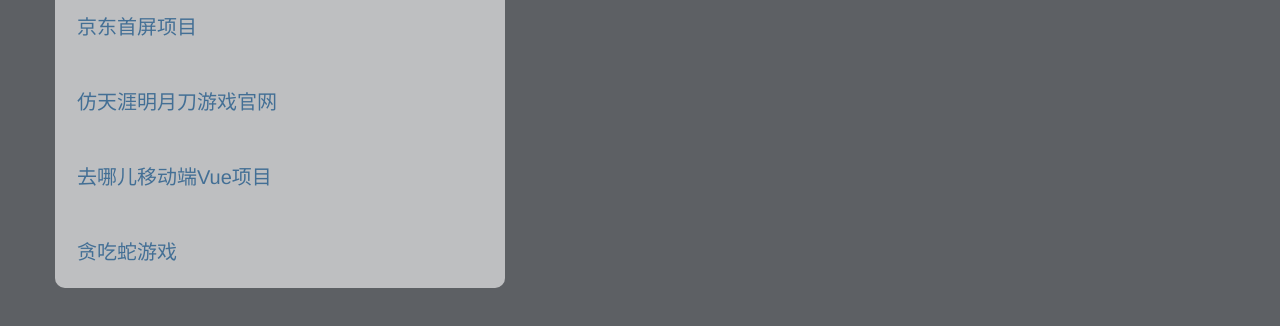
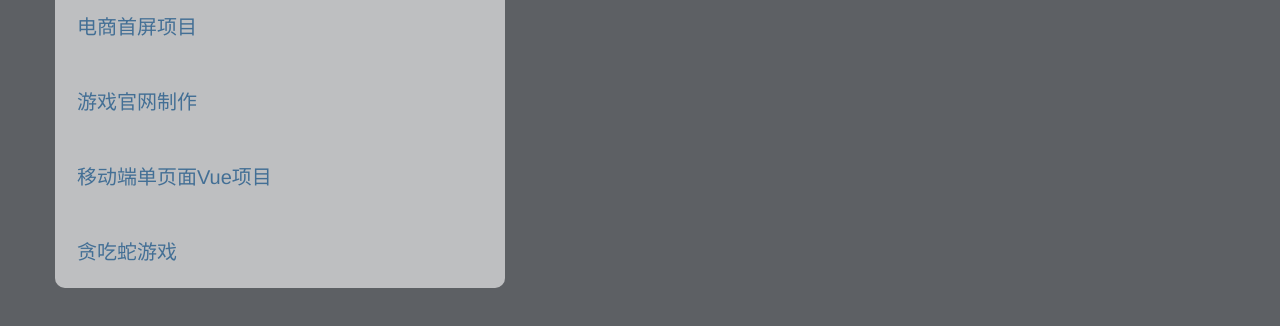
Before and after one commit to Ka-Houl/self-introduction, a plain HTML site: page index.html in a window 1280 px wide. Shown: the part 682-1008 px from the top of the page. Drawn offline with nearby package versions, Linux system fonts and the light colour scheme.

Commit message:
Update index.html

```diff
--- a/index.html
+++ b/index.html
@@ -293,9 +293,9 @@ a{
 	</div>
 	<div class="ocontainer">
 		<div class="section-main">
-		  <a class="project" href="https://ka-houl.github.io/JingDong/" target="_blank">京东首屏项目</a>
-		  <a class="project" href="https://ka-houl.github.io/homepage-of-game/" target="_blank">仿天涯明月刀游戏官网</a>
-		  <a class="project" href="https://github.com/Ka-Houl" target="_blank">去哪儿移动端Vue项目</a>
+		  <a class="project" href="https://ka-houl.github.io/JingDong/" target="_blank">电商首屏项目</a>
+		  <a class="project" href="https://ka-houl.github.io/homepage-of-game/" target="_blank">游戏官网制作</a>
+		  <a class="project" href="https://github.com/Ka-Houl" target="_blank">移动端单页面Vue项目</a>
 		  <a class="project" href="https://ka-houl.github.io/Retro-Snaker/" target="_blank">贪吃蛇游戏</a>
 		</div>
 	</div>
```
